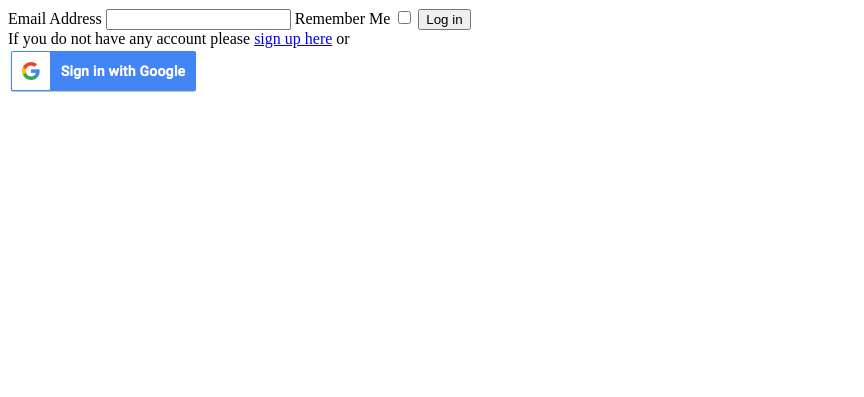
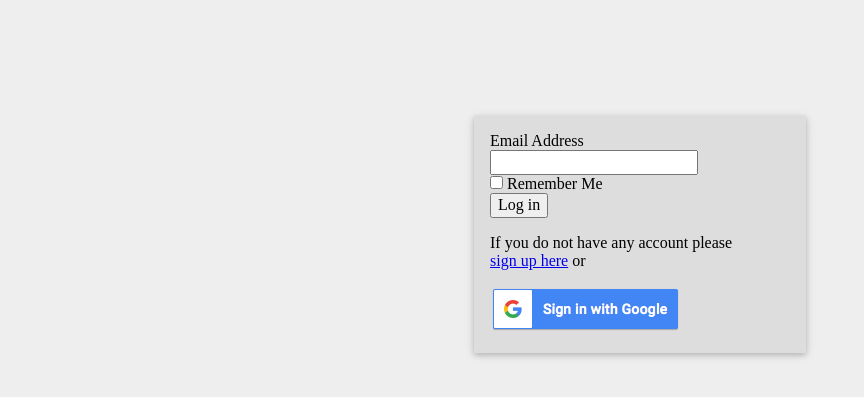
Before and after one commit to bashlyss/grebel-menu-scraper, a Flask app: page /login in a window 1280 px wide. Shown: the top 397 px of the page, without its empty margins (0-864 px from the left). Run offline with Flask 2, Linux system fonts and the light colour scheme; style sheets or scripts are compiled from the project's sources; parts of the project's set-up code (start-up, migrations or seed data) failed here and were passed over; some libraries are stand-ins or nearby versions.

Commit message:
Improving styling

```diff
--- a/app/forms.py
+++ b/app/forms.py
@@ -6,7 +6,7 @@ class LoginForm(Form):
         validators.Length(min=6, max=80),
         validators.Email('Please enter a valid email address')])
     remember = BooleanField('Remember Me')
-    submit = SubmitField("Log in")
+    submit = SubmitField('Log in')
 
 class RegistrationForm(Form):
     email = StringField('Email Address', [
--- a/app/server.py
+++ b/app/server.py
@@ -41,7 +41,7 @@ def register():
 @app.route('/')
 @login_required
 def index():
-    return flask.render_template('home.html')
+    return flask.render_template('index.html')
 
 def set_calendar_headers(resp):
     if resp.headers['Content-Type'].startswith('text/calendar'):
--- /dev/null
+++ b/app/static/styles/_colors.scss
@@ -0,0 +1,2 @@
+// palette http://paletton.com/palette.php?uid=35B0u0kpOp2fRwykOrOsqkcyxf8
+$teal: #187B74;
--- /dev/null
+++ b/app/static/styles/_globals.scss
@@ -0,0 +1,5 @@
+// Materialize z-depth
+
+.z-depth-1 {
+  box-shadow: 0 2px 5px 0 rgba(0, 0, 0, 0.16), 0 2px 10px 0 rgba(0, 0, 0, 0.12);
+}
--- /dev/null
+++ b/app/static/styles/layout.scss
@@ -0,0 +1,24 @@
+@import 'colors';
+@import 'globals';
+
+button {
+    background-color: white;
+}
+
+header {
+    @extend .z-depth-1;
+    height: 2.5em;
+    padding: 8px;
+    background-color: $teal;
+
+    > form {
+        float: right;
+    }
+}
+
+.container {
+    padding: 16px;
+    display: flex;
+    align-items: top;
+    justify-content: center;
+}
--- /dev/null
+++ b/app/static/styles/login.scss
@@ -0,0 +1,16 @@
+@import 'globals';
+
+body {
+    background-color: #eee;
+}
+
+#login-prompt {
+    margin: 0 auto;
+    margin-top: 100px;
+    width: 300px;
+
+    padding: 16px;
+
+    background-color: #ddd;
+    @extend .z-depth-1;
+}
--- a/app/templates/layout.html
+++ b/app/templates/layout.html
@@ -3,7 +3,11 @@
   <head>
     <meta charset="utf-8">
     <meta name="viewport" content="width=device-width, initial-scale=1.0">
+    <link rel="stylesheet" href="{{ url_for('static', filename='lib/css/normalize.css')}}" type="text/css">
+    <link rel="stylesheet" href="{{ url_for('static', filename='lib/css/skeleton.css')}}" type="text/css">
+    <link rel="stylesheet" href="{{ url_for('static', filename='css/layout.css')}}" type="text/css">
     <title>Grebel Menu</title>
+    {% block styles %}{% endblock %}
   </head>
   <body>
     {% if current_user.is_authenticated %}
@@ -14,6 +18,8 @@
     </header>
     {% endif %}
 
+    <div class="container">
     {% block body %}{% endblock %}
+    </div>
   </body>
 </html>
--- a/app/templates/login.html
+++ b/app/templates/login.html
@@ -1,14 +1,30 @@
 {% extends 'layout.html' %}
 
+{% block styles %}
+<link rel="stylesheet" href="{{ url_for('static', filename='styles/login.css') }}" type="text/css" media="all">
+{% endblock %}
+
 {% block body %}
+<div id="login-prompt">
   <form method="POST" action="/login">
     {{ form.csrf_token }}
+    <div class="row">
       {{ form.email.label }} {{ form.email }}
-    {{ form.remember.label }} {{ form.remember }}
-    {{ form.submit }}
+    </div>
+    <div class="row">
+      <label>
+      {{ form.remember }}
+      <span class="label-text">{{ form.remember.label.text }}</span>
+      </label>
+    </div>
+    <div class="row">
+    {{ form.submit(class_='button-primary') }}
+    </div>
   </form>
-If you do not have any account please <a href="/register">sign up here</a> or <br />
+  <p>If you do not have any account please<br />
+  <a href="/register">sign up here</a> or</p>
   <a href="{{ url_for('login_google') }}">
     <img src="{{ url_for('static', filename='imgs/btn_google_signin_dark_normal_web.png') }}" title="Log in with Google">
   </a>
+</div>
 {% endblock body %}
```
Also changed, not shown: app/static/styles/index.scss (added, +13 -0 lines), app/templates/home.html (deleted, +0 -8 lines), app/templates/index.html (added, +29 -0 lines), package.json (added, +22 -0 lines), 3 other files. Lines whose indentation alone changed are shown as unchanged.
